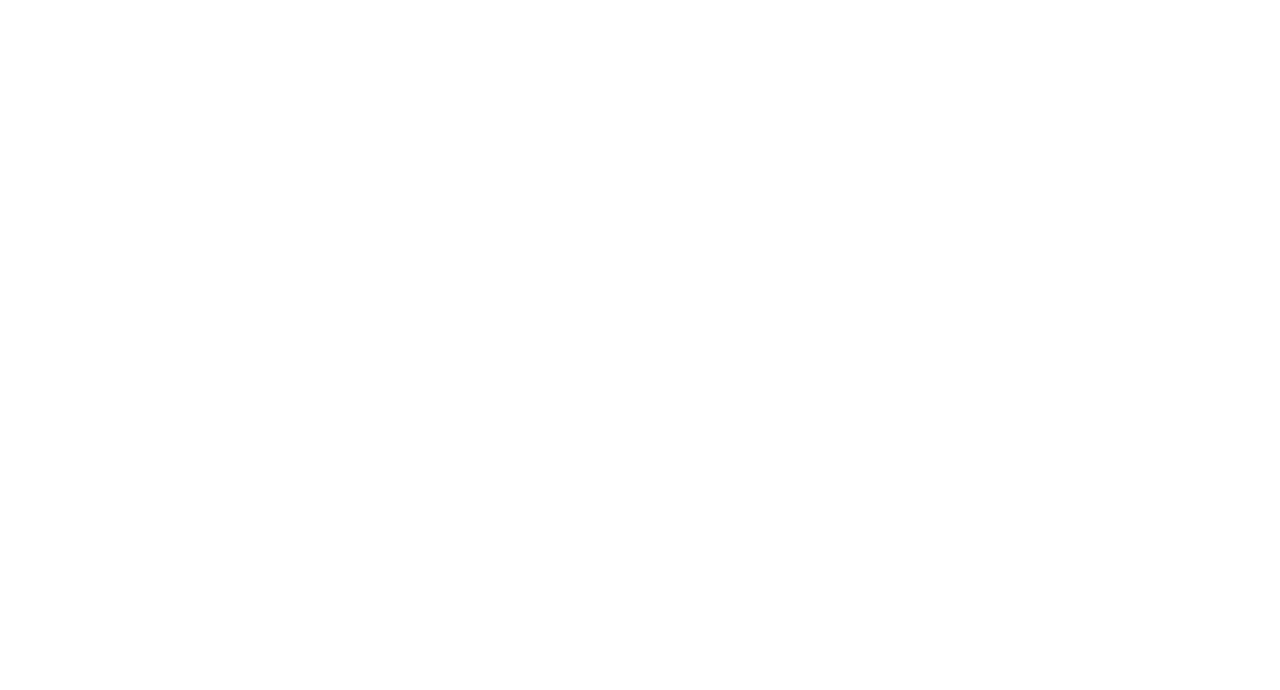
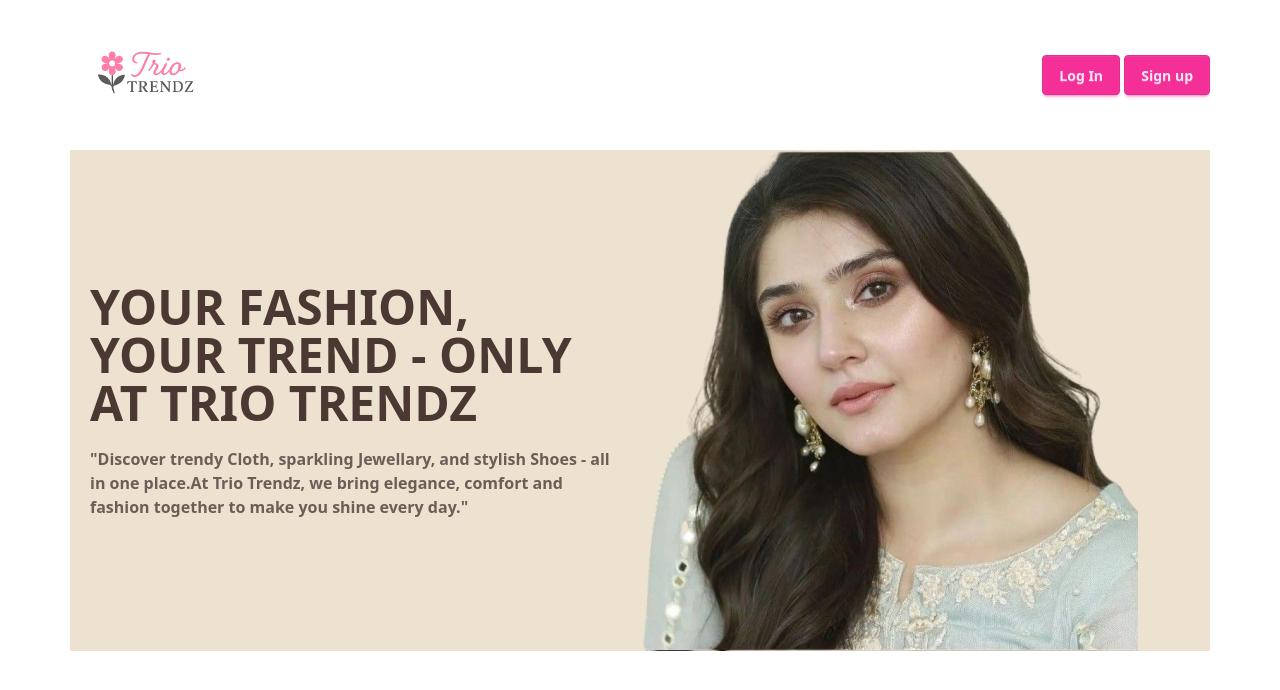
Before and after one commit to JannatulNaima1278/trio-trendz, a plain HTML site: page index.html in a window 1280 px wide. Drawn offline with nearby package versions, Linux system fonts and the light colour scheme.

Commit message:
added banner

```diff
--- a/index.html
+++ b/index.html
@@ -9,7 +9,32 @@
     <!-- daisyui cdn -->
     <link href="https://cdn.jsdelivr.net/npm/daisyui@5" rel="stylesheet" type="text/css" />
 </head>
-<body>
+<body class="max-w-[1440px]">
+    <header class="max-w-[1140px] mx-auto">
+        <nav class="flex justify-between items-center">
+            <img class="h-[150px]" src="./images/logo.png" alt="">
+            <div>
+                <button class="btn btn-secondary">Log In</button>
+                <button class="btn btn-secondary">Sign up</button>
+            </div>
+        </nav>
+        <div class="banner min-h-[500px] bg-[#ede2d0] flex flex-col md:flex-row">
+         <div class="left-div w-full md:w-1/2 p-5 flex justify-center items-center">
+           <div>
+            <h1 class="font-bold text-5xl text-[#4B3832]">YOUR FASHION,<br> YOUR TREND - ONLY AT TRIO TRENDZ</h1>
+           <P class="font-semibold mt-5 text-[#6B5E57]">"Discover trendy Cloth, sparkling Jewellary, and stylish Shoes - all in one place.At Trio Trendz, we bring elegance, comfort and fashion together to make you shine every day."</P>
+           </div>
+         </div>
+         <div class="right-div w-full md:w-1/2">
+           <img src="./images/banner.png" alt="">
+         </div>
+        </div>
+    </header>
+    <main>
 
+    </main>
+    <footer>
+
+    </footer>
 </body>
 </html>
```
Also changed, not shown: images/banner.png (renamed from images/download-removebg-preview.png), images/logo.png (renamed from images/ChatGPT Image Sep 24, 2025, 09_57_56 PM.png), tailwind.config.js (added).
